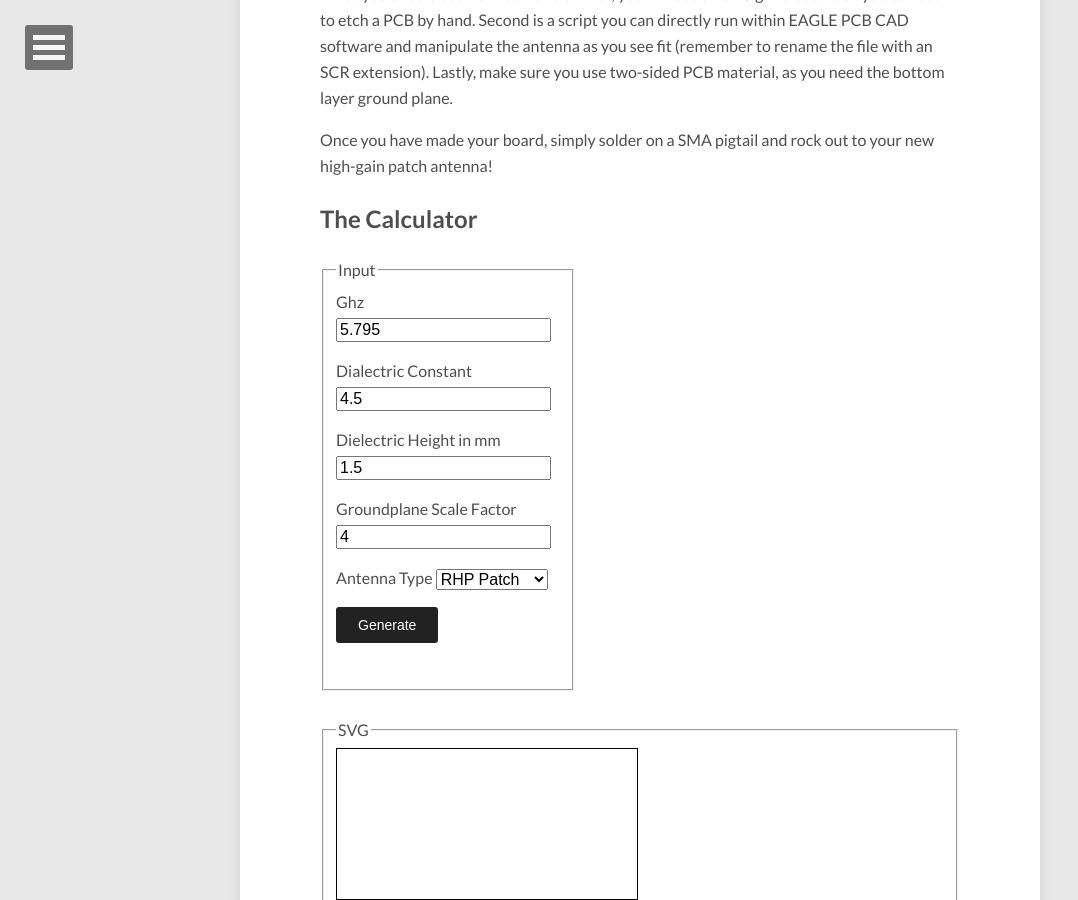
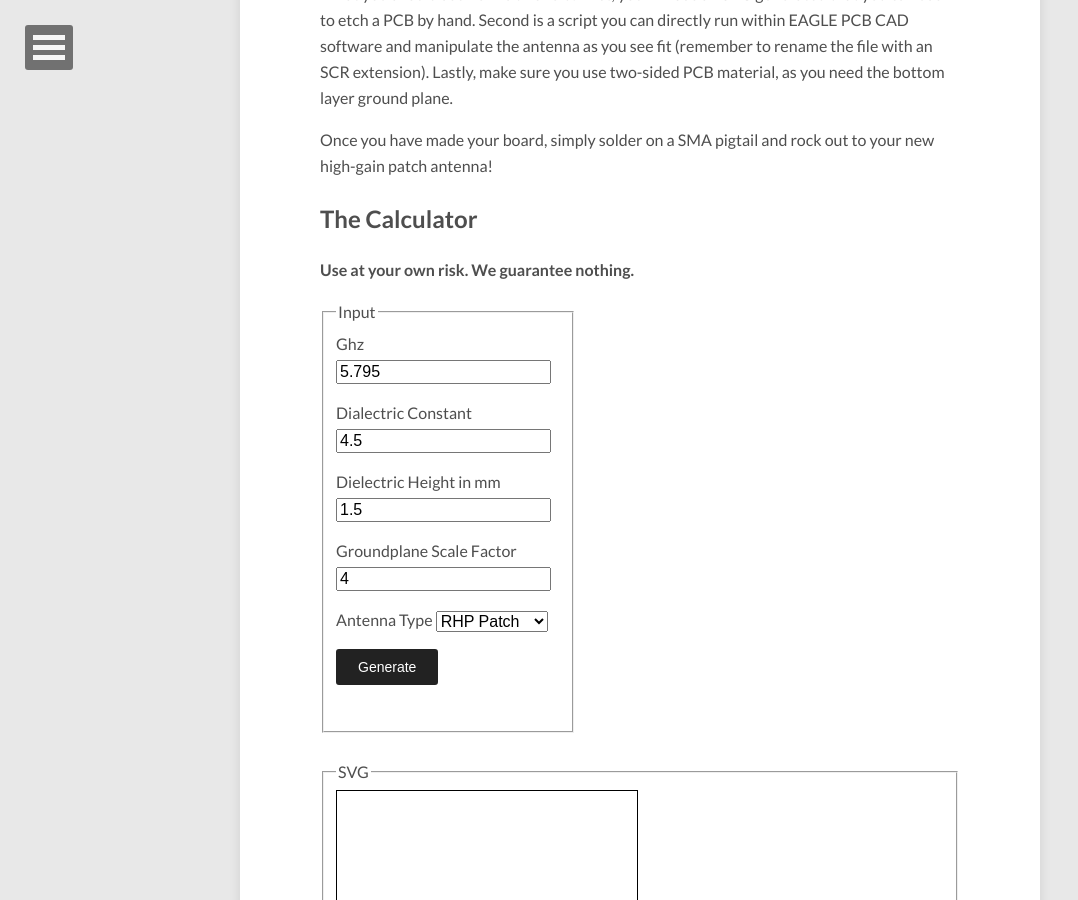
Before and after one commit to kempbros/kempbros.github.io, a Jekyll site: the page built from _posts/2016-04-08-Patch_Antenna_Generator.md, in a window 1280 px wide and 900 px high, scrolled down 944 px. Shown: the whole window, without its empty margins (0-1078 px from the left). Built offline with Jekyll 4.4.1, drawn with Linux system fonts in a browser that asks for light colours; nearby versions of some CDN libraries; a script that is not in the unit is left out; comment, search, counter and statistics services are not loaded.

Commit message:
Update 2016-04-08-Patch_Antenna_Generator.md

```diff
--- a/_posts/2016-04-08-Patch_Antenna_Generator.md
+++ b/_posts/2016-04-08-Patch_Antenna_Generator.md
@@ -26,6 +26,8 @@ What you should see now is two fold. First, you will see an SVG generated that y
 Once you have made your board, simply solder on a SMA pigtail and rock out to your new high-gain patch antenna!
 
 ## The Calculator
+
+**Use at your own risk. We guarantee nothing.**
 
 <!--
 Patch Antenna Generator (c) by Benjamin Kemp
```
